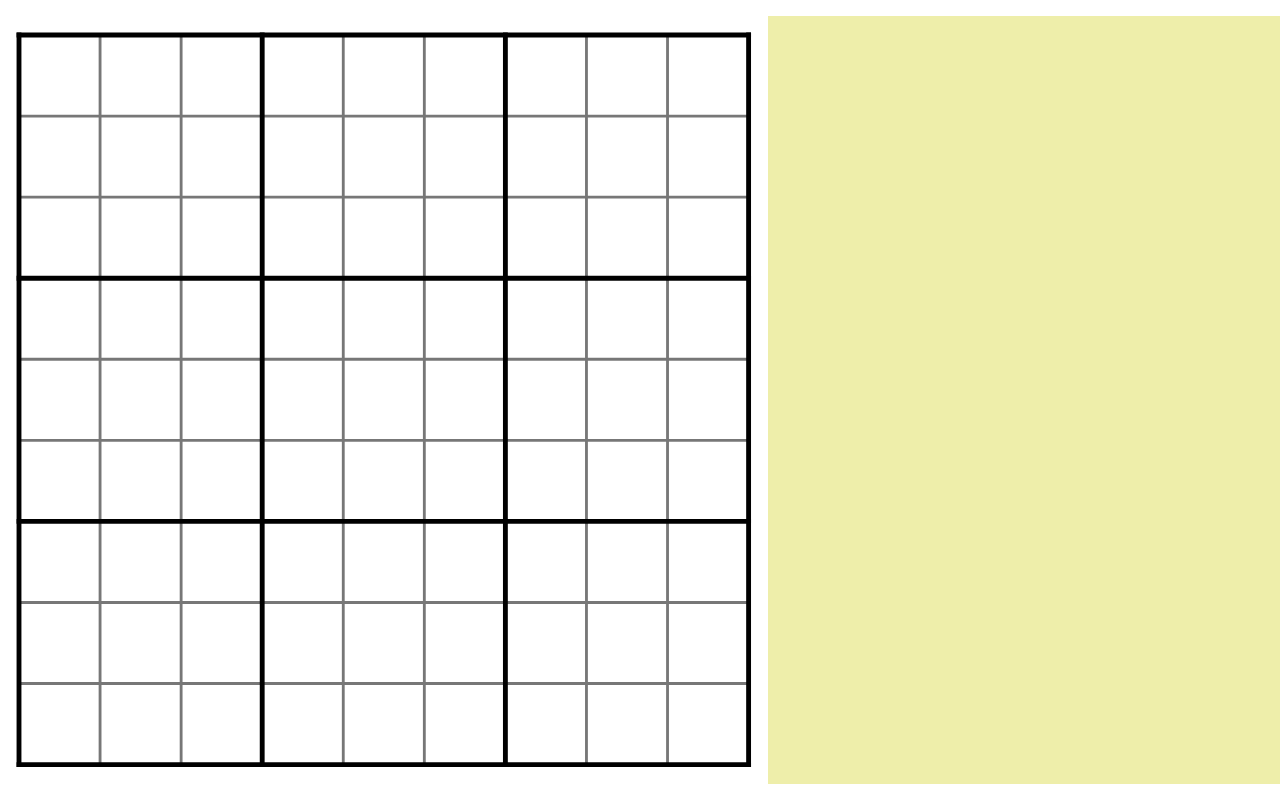
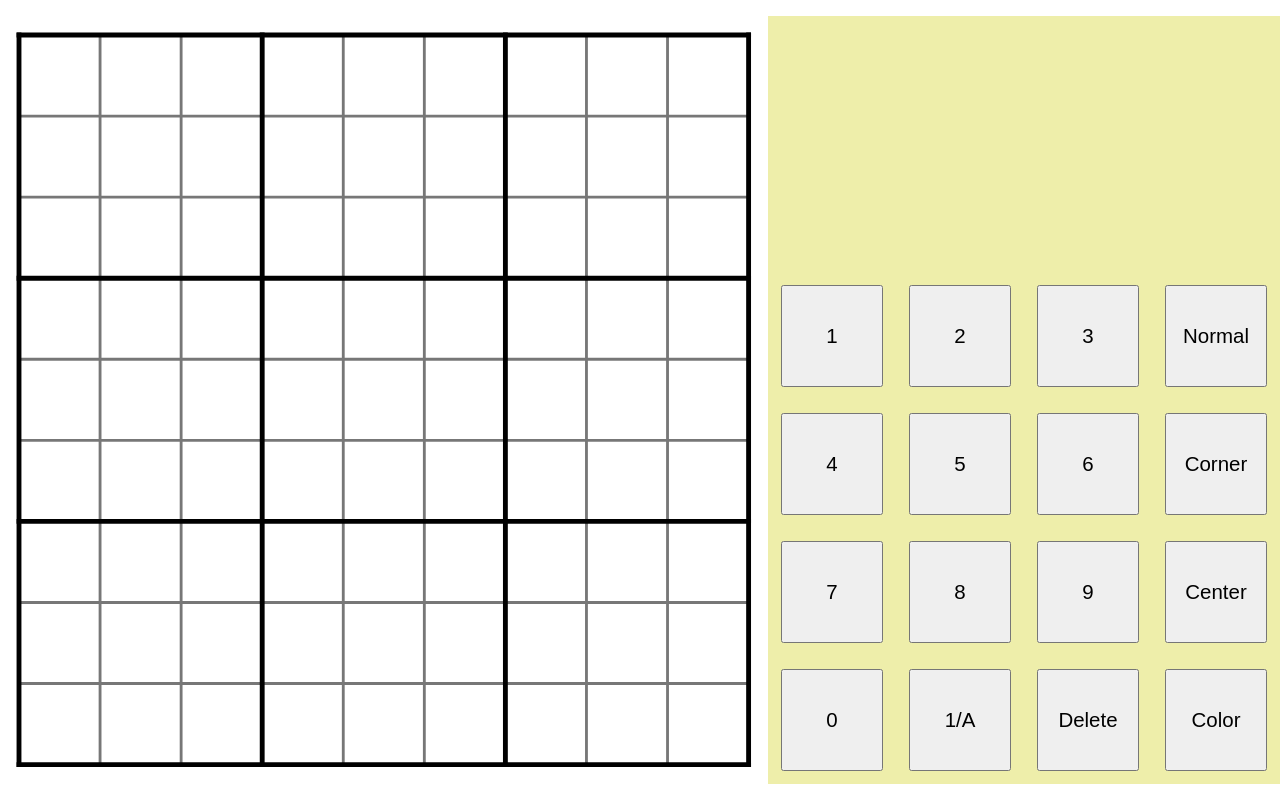
Before and after one commit to sangchoo1201/sudoku-variant-player, a website built with Vite: page index.html in a window 1280 px wide. Built offline with nearby package versions, Linux system fonts and the light colour scheme.

Commit message:
add temp button ui

```diff
--- a/index.html
+++ b/index.html
@@ -29,7 +29,35 @@
             <div id="bottom-clues"></div>
         </div>
     </div>
-    <div id="controls"></div>
+    <div id="controls">
+        <div class="digit-pad">
+            <button>1</button>
+            <button>2</button>
+            <button>3</button>
+            <button>Normal</button>
+
+            <button>4</button>
+            <button>5</button>
+            <button>6</button>
+            <button>Corner</button>
+
+            <button>7</button>
+            <button>8</button>
+            <button>9</button>
+            <button>Center</button>
+
+            <button>0</button>
+            <button>1/A</button>
+            <button>Delete</button>
+            <button>Color</button>
+        </div>
+
+<!--        <div class="utility-pad">-->
+<!--            <button>Undo</button>-->
+<!--            <button>Redo</button>-->
+<!--            <button>Delete</button>-->
+<!--        </div>-->
+    </div>
 </div>
 <script type="module" src="/src/main.ts"></script>
 <script type="module" src="/src/layout.ts"></script>
--- a/src/style.css
+++ b/src/style.css
@@ -6,6 +6,18 @@ html, body, #app {
 #app {
     display: flex;
     overflow: hidden;
+}
+
+@media (orientation: portrait) {
+    #app {
+        flex-direction: column;
+    }
+}
+
+@media (orientation: landscape) {
+    #app {
+        flex-direction: row;
+    }
 }
 
 #board {
@@ -193,18 +205,67 @@ html, body, #app {
 
 #controls {
     align-self: center;
+    display: flex;
+    gap: 1cqw;
+    container-type: size;
 }
 
 @media (orientation: portrait) {
-    #app {
-        flex-direction: column;
+    #controls {
+        flex-direction: row;
     }
 }
 
 @media (orientation: landscape) {
-    #app {
-        flex-direction: row;
+    #controls {
+        flex-direction: column-reverse;
     }
+}
+
+.digit-pad {
+    aspect-ratio: 1 / 1;
+    display: grid;
+    grid-template-rows: repeat(4, 1fr);
+    grid-template-columns: repeat(4, 1fr);
+    place-items: center;
+    align-items: center;
+    justify-content: center;
+}
+
+button {
+    aspect-ratio: 1;
+
+    display: flex;
+    align-items: center;
+    justify-content: center;
+
+    user-select: none;
+    -webkit-user-select: none;
+    -webkit-tap-highlight-color: transparent;
+    touch-action: manipulation;
+}
+
+.digit-pad > button {
+    width: 80%;
+    height: 80%;
+}
+
+@media (orientation: portrait) {
+    button {
+        font-size: 5cqh;
+    }
+}
+
+@media (orientation: landscape) {
+    button {
+        font-size: 4cqw;
+    }
+}
+
+button.wide {
+    aspect-ratio: 2 / 1;
+    grid-column: 2 span;
+    width: 90%
 }
 
 /* TEST */
```
